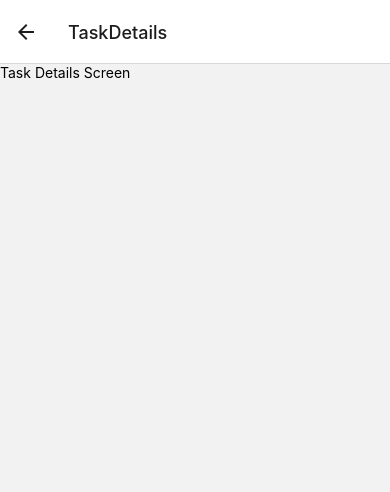
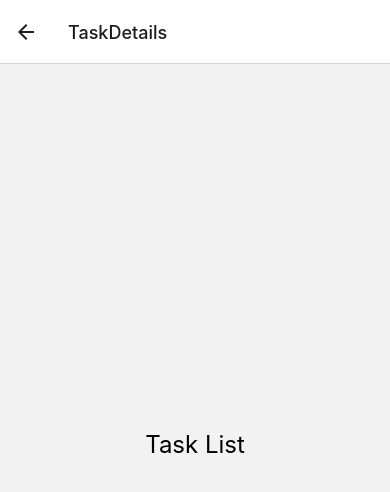
Before and after one commit to ConradPB/PAOApp, a React Native app: screen /TaskDetails in a window 390 px wide. Shown: the top 492 px of the page. Built offline with nearby package versions, Linux system fonts and the light colour scheme.

Commit message:
updated tasks

```diff
--- a/src/screens/TaskDetailsScreen.tsx
+++ b/src/screens/TaskDetailsScreen.tsx
@@ -1,11 +1,25 @@
 import React from 'react';
 // eslint-disable-next-line prettier/prettier
-import { View, Text } from 'react-native';
+import { View, Text, StyleSheet } from 'react-native';
 
-const TaskDetailsScreen = () => (
-  <View>
-    <Text>Task Details Screen</Text>
-  </View>
-);
+const TaskListScreen: React.FC = () => {
+  return (
+    <View style={styles.container}>
+      <Text style={styles.title}>Task List</Text>
+    </View>
+  );
+};
 
-export default TaskDetailsScreen;
+const styles = StyleSheet.create({
+  container: {
+    flex: 1,
+    justifyContent: 'center',
+    alignItems: 'center',
+  },
+  title: {
+    fontSize: 24,
+    marginBottom: 20,
+  },
+});
+
+export default TaskListScreen;
```
